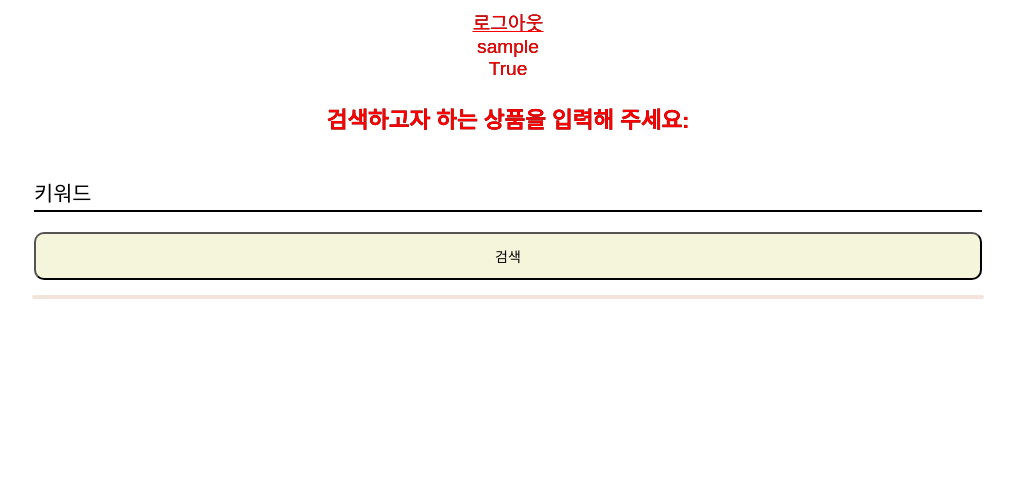
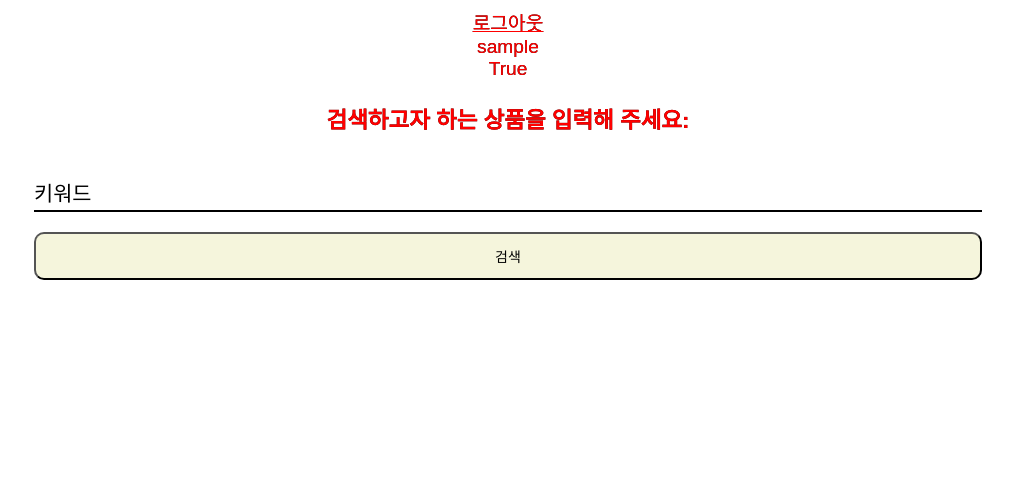
Before and after one commit to eqfwcev123/gmarket_price_checker, a Django app: page /shopping/shoppinglist/ in a window 1280 px wide. Shown: the top 498 px of the page, without its empty margins (132-1147 px from the left). Run offline with Django 3.2, Linux system fonts and the light colour scheme; the visitor is signed in with stand-in values (Sample User, id 1); data that the repository does not hold is empty; parts of the project's set-up code (start-up, migrations or seed data) failed here and were passed over.

Commit message:
paginator styling

```diff
--- a/app/static/css/main.css
+++ b/app/static/css/main.css
@@ -126,6 +126,9 @@
     width: 75%;
     text-align: center;
 }
+.pagination-wrapper{
+    background: #ffffff;
+}
 
 .item-wrapper-label {
     font-weight: bold;
```
